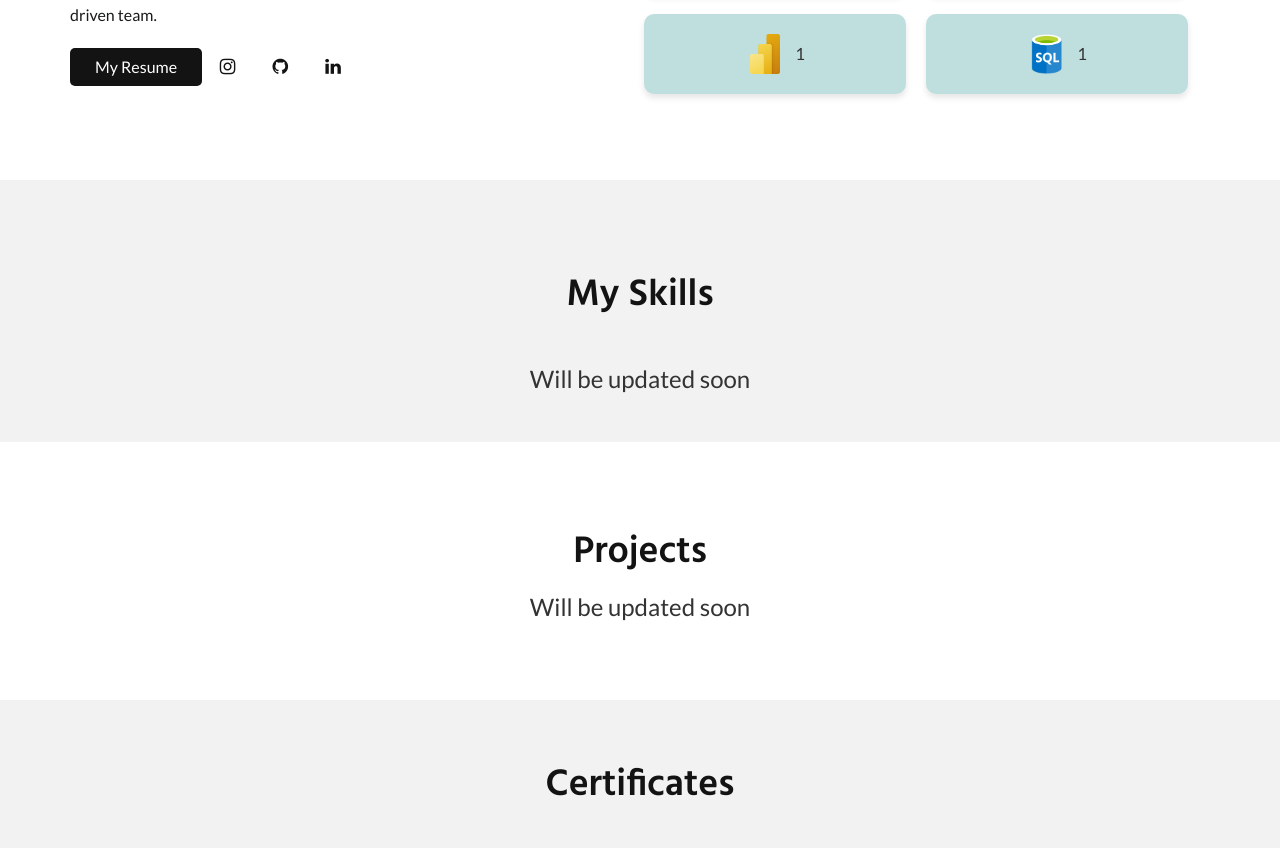
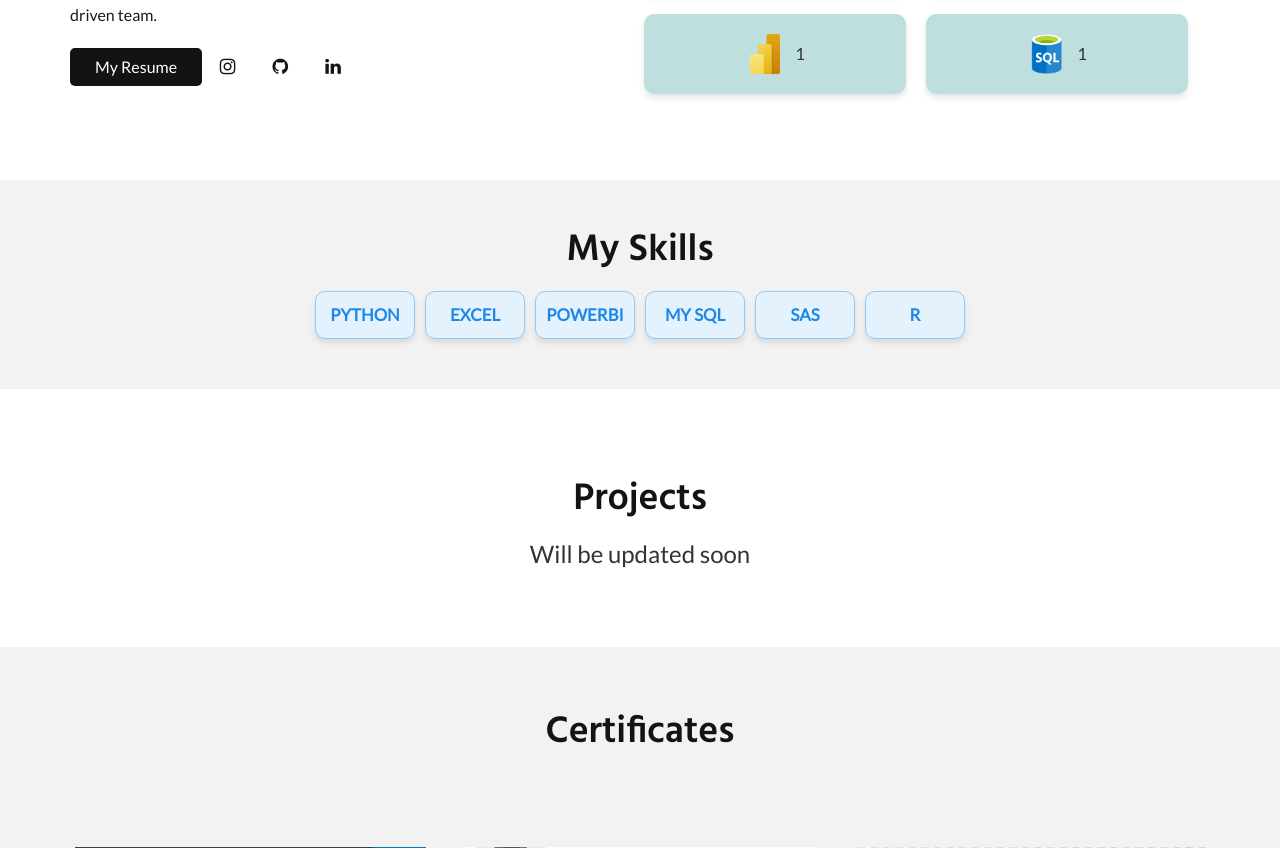
Before and after one commit to nitinmadas/nitinmadas.github.io, a PHP site: page / in a window 1280 px wide. Shown: the part 1054-1902 px from the top of the page. Run offline with PHP 8.4, Linux system fonts and the light colour scheme; some libraries are stand-ins or nearby versions.

Commit message:
update skill section

```diff
--- a/assets/css/style.css
+++ b/assets/css/style.css
@@ -670,14 +670,31 @@ body {
 
 /* 07. SKILLS
 =================================================*/
-
+.skill-card-container {
+	display: flex;
+	gap: 10px;
+	flex-wrap: wrap; /* Allow wrapping of cards */
+	justify-content: center; /* Center cards on small screens */
+}
+.skill-card {
+	background-color: #E3F2FD; /* Light blue background */
+	border: 1px solid #90CAF9; /* Border color slightly darker than background */
+	border-radius: 10px;
+	padding: 10px;
+	text-align: center;
+	box-shadow: 0 4px 6px rgba(0, 0, 0, 0.1);
+	color: #1E88E5; /* Text color blue */
+	font-size: 1.2em;
+	font-weight: bold;
+	min-width: 100px;
+}
 #skills {
-	padding: 95px 0 50px;
+	padding: 50px 50px;
 	background: #f2f2f2;
 }
 
 #skills h2 {
-	margin-bottom: 50px;
+	margin-bottom: 20px;
 }
 
 .skills-right {
--- a/index.html
+++ b/index.html
@@ -158,7 +158,7 @@
 
 
 					<ul class="social-icons">
-						<a href="assets/Nitin_Madas_new_temp.pdf" style="margin-right:15px;" target="_blank" class="btn btn-dark with-arrow smoth-scroll" >My Resume
+						<a href="assets/Nitin_Madas_Resume.pdf" style="margin-right:15px;" target="_blank" class="btn btn-dark with-arrow smoth-scroll" >My Resume
 							<i class="fa fa-download"></i>
 						</a>
 						<li><a href="https://www.instagram.com/nitinmadas24/" target="_blank"><i class="fa fa-instagram"></i></a></li>
@@ -218,7 +218,15 @@
 			<div class="row">
 				<div class="col-md-12 text-center">
 					<h2>My Skills</h2>
-					<p class="coming-soon-text">Will be updated soon</p>
+					<div class="skill-card-container">
+						<div class="skill-card">PYTHON</div>
+						<div class="skill-card">EXCEL</div>
+						<div class="skill-card">POWERBI</div>
+						<div class="skill-card">MY SQL</div>
+						<div class="skill-card">SAS</div>
+						<div class="skill-card">R</div>
+					</div>
+					<!-- <p class="coming-soon-text">Will be updated soon</p> -->
 				</div>
 
 
```
